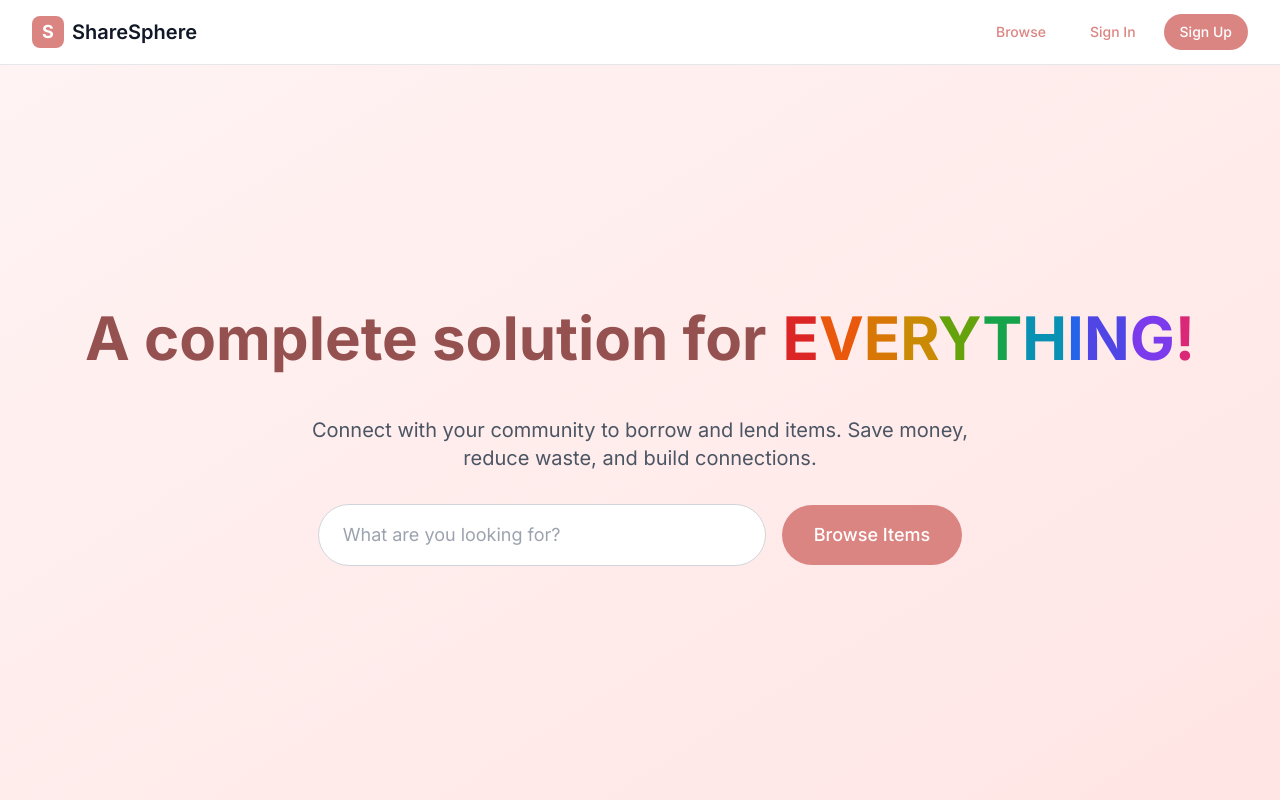
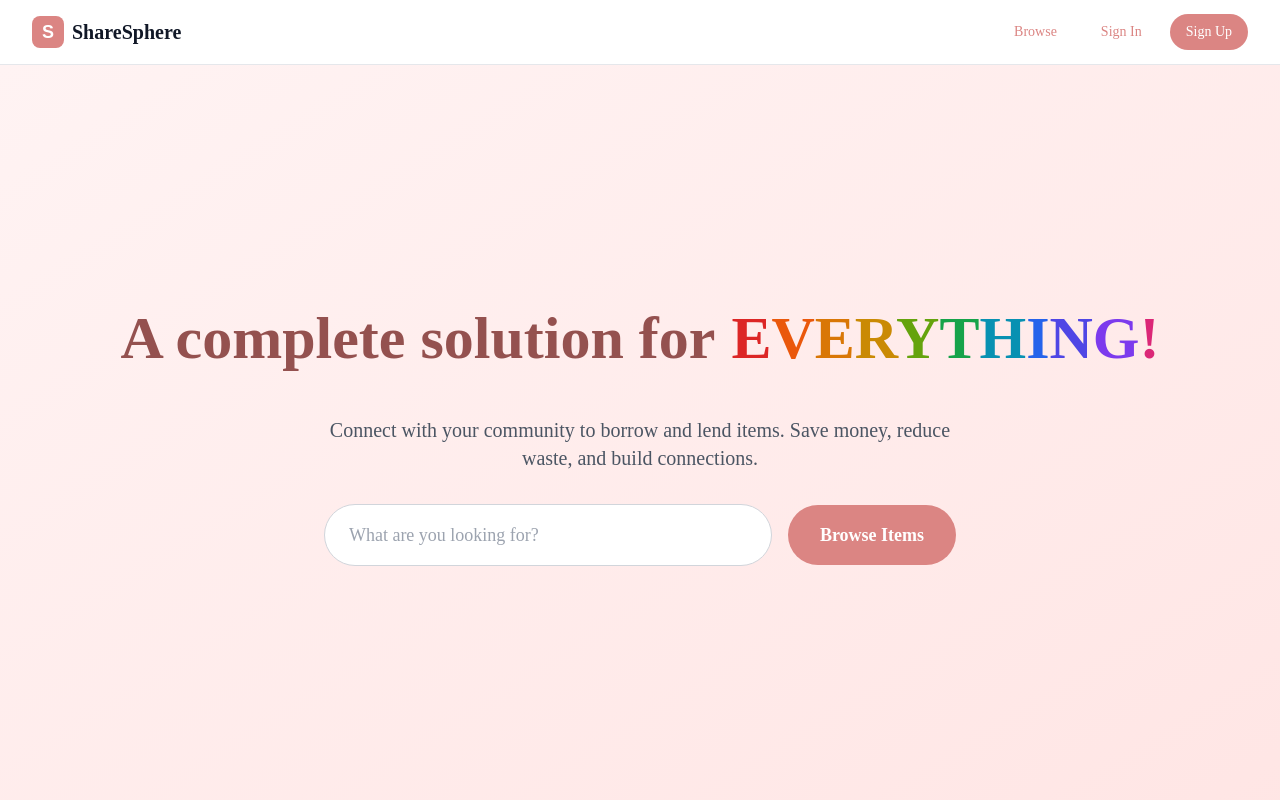
Before and after one commit to AsharTasneem/sharesphere, a React (Vite) app: page / in a window 1280 px wide. Shown: the top 800 px of the page. Built offline with nearby package versions, Linux system fonts and the light colour scheme.

Commit message:
feat: font changed

```diff
--- a/index.html
+++ b/index.html
@@ -1,12 +1,16 @@
-<!doctype html>
+<!DOCTYPE html>
 <html lang="en">
   <head>
     <meta charset="UTF-8" />
     <link rel="icon" type="image/svg+xml" href="/vite.svg" />
     <meta name="viewport" content="width=device-width, initial-scale=1.0" />
-    <link rel="preconnect" href="https://fonts.googleapis.com">
-    <link rel="preconnect" href="https://fonts.gstatic.com" crossorigin>
-    <link href="https://fonts.googleapis.com/css2?family=Inter:wght@400;500;600;700&display=swap" rel="stylesheet">
+    <link rel="preconnect" href="https://fonts.googleapis.com" />
+    <link rel="preconnect" href="https://fonts.gstatic.com" crossorigin />
+    <link
+      href="https://fonts.googleapis.com/css2?family=Inter:wght@400;500;600;700&display=swap"
+      rel="stylesheet"
+    />
+
     <title>ShareSphere - Peer-to-Peer Item Rental</title>
   </head>
   <body>
--- a/src/components/layout/DroppingText.tsx
+++ b/src/components/layout/DroppingText.tsx
@@ -68,7 +68,7 @@ const DroppingTextsGSAP = () => {
   return (
     <div
       ref={containerRef}
-      className="w-full py-6 flex flex-col md:flex-row justify-center items-center overflow-hidden font-light leading-snug"
+      className="w-full py-6 flex flex-col md:flex-row justify-center items-center overflow-hidden leading-snug font-cormorant font-bold"
     >
       <span className="text-4xl lg:text-6xl font-bold text-primary-800 mr-4">
         A complete solution for
@@ -79,7 +79,7 @@ const DroppingTextsGSAP = () => {
           <div
             key={word}
             ref={(el) => (itemsRef.current[i] = el)}
-            className="col-start-1 row-start-1 text-4xl lg:text-6xl font-bold text-gray-900"
+            className="col-start-1 row-start-1 text-4xl lg:text-6xl text-gray-900"
             style={{
               opacity: 0,
               whiteSpace: "nowrap",
--- a/src/components/layout/Footer.tsx
+++ b/src/components/layout/Footer.tsx
@@ -56,7 +56,7 @@ const Footer = ({ className = "" }: FooterProps) => {
               <div className="w-10 h-10 bg-primary-600 rounded-lg flex items-center justify-center">
                 <span className="text-white font-bold text-xl">S</span>
               </div>
-              <span className="text-2xl font-bold text-gray-900">
+              <span className="text-2xl font-bold text-gray-900 font-playfair">
                 ShareSphere
               </span>
             </div>
--- a/src/components/layout/Navbar.tsx
+++ b/src/components/layout/Navbar.tsx
@@ -103,7 +103,7 @@ export function Navbar({ showSidebarToggle = false }: NavbarProps) {
               <div className="w-8 h-8 bg-primary-600 rounded-lg flex items-center justify-center flex-shrink-0">
                 <span className="text-white font-bold text-lg">S</span>
               </div>
-              <span className="text-xl font-semibold text-gray-900 hidden sm:block whitespace-nowrap">
+              <span className="text-xl font-bold text-gray-900 hidden sm:block whitespace-nowrap font-playfair">
                 ShareSphere
               </span>
             </Link>
--- a/src/components/layout/ServiceCard.tsx
+++ b/src/components/layout/ServiceCard.tsx
@@ -87,7 +87,10 @@ const ServiceCardItem = ({ service }: { service: ServiceItemData }) => {
           </h3>
 
           {/* Description */}
-          <p ref={descRef} className="text-sm text-gray-600">
+          <p
+            ref={descRef}
+            className="text-md text-gray-600 font-playfair font-medium text-justify"
+          >
             {service.description}
           </p>
         </div>
--- a/src/components/ui/Button.tsx
+++ b/src/components/ui/Button.tsx
@@ -17,7 +17,7 @@ export function Button({
   className = '',
   ...props
 }: ButtonProps) {
-  const baseStyles = 'font-medium rounded-full transition-colors focus:outline-none focus:ring-2 focus:ring-primary-500 focus:ring-offset-2 disabled:opacity-50 disabled:cursor-not-allowed inline-flex items-center justify-center';
+  const baseStyles = 'font-medium rounded-full transition-colors focus:outline-none focus:ring-2 focus:ring-primary-500 focus:ring-offset-2 disabled:opacity-50 disabled:cursor-not-allowed inline-flex items-center justify-center font-playfair';
 
   const variantStyles = {
     primary: 'bg-primary-600 hover:bg-primary-700 text-white',
--- a/src/components/ui/CustomSelect.tsx
+++ b/src/components/ui/CustomSelect.tsx
@@ -193,7 +193,10 @@ export const CustomSelect = ({
   };
 
   return (
-    <div ref={dropdownRef} className={cn("relative w-full", className)}>
+    <div
+      ref={dropdownRef}
+      className={cn("relative w-full", className, "font-playfair")}
+    >
       {/* Trigger Button */}
       <button
         type="button"
--- a/src/components/ui/Input.tsx
+++ b/src/components/ui/Input.tsx
@@ -17,7 +17,7 @@ export const Input = forwardRef<HTMLInputElement, InputProps>(
     };
 
     return (
-      <div className="w-full">
+      <div className="w-full font-playfair">
         {label && (
           <label className="block text-sm font-medium text-gray-700 mb-1">
             {label}
--- a/src/components/ui/Textarea.tsx
+++ b/src/components/ui/Textarea.tsx
@@ -1,5 +1,5 @@
-import { TextareaHTMLAttributes, forwardRef } from 'react';
-import { cn } from '@/lib/utils';
+import { TextareaHTMLAttributes, forwardRef } from "react";
+import { cn } from "@/lib/utils";
 
 interface TextareaProps extends TextareaHTMLAttributes<HTMLTextAreaElement> {
   label?: string;
@@ -7,9 +7,9 @@ interface TextareaProps extends TextareaHTMLAttributes<HTMLTextAreaElement> {
 }
 
 export const Textarea = forwardRef<HTMLTextAreaElement, TextareaProps>(
-  ({ label, error, className = '', ...props }, ref) => {
+  ({ label, error, className = "", ...props }, ref) => {
     return (
-      <div className="w-full">
+      <div className="w-full font-playfair">
         {label && (
           <label className="block text-sm font-medium text-gray-700 mb-1">
             {label}
@@ -19,8 +19,8 @@ export const Textarea = forwardRef<HTMLTextAreaElement, TextareaProps>(
         <textarea
           ref={ref}
           className={cn(
-            'w-full px-4 py-3 rounded-xl border border-gray-300 focus:border-primary-500 focus:ring-2 focus:ring-primary-500 focus:ring-opacity-20 outline-none transition-colors resize-none placeholder:text-gray-400',
-            error && 'border-red-500 focus:border-red-500 focus:ring-red-500',
+            "w-full px-4 py-3 rounded-xl border border-gray-300 focus:border-primary-500 focus:ring-2 focus:ring-primary-500 focus:ring-opacity-20 outline-none transition-colors resize-none placeholder:text-gray-400",
+            error && "border-red-500 focus:border-red-500 focus:ring-red-500",
             className
           )}
           {...props}
@@ -35,4 +35,4 @@ export const Textarea = forwardRef<HTMLTextAreaElement, TextareaProps>(
   }
 );
 
-Textarea.displayName = 'Textarea';
+Textarea.displayName = "Textarea";
--- a/src/pages/LandingPage.tsx
+++ b/src/pages/LandingPage.tsx
@@ -28,7 +28,6 @@ export interface ServiceItemData {
 }
 
 export default function LandingPage() {
-
   const defaultServices: ServiceItemData[] = [
     {
       icon: <UserGroupIcon className="w-6 h-6" />,
@@ -174,7 +173,7 @@ export default function LandingPage() {
             <span className="text-primary-600">Share What You Have</span> */}
             <DroppingTextsGSAP />
           </h1>
-          <p className="hero-subtitle text-xl text-gray-600 mb-8 max-w-2xl mx-auto">
+          <p className="hero-subtitle text-xl text-gray-600 mb-8 max-w-2xl mx-auto font-cormorant">
             Connect with your community to borrow and lend items. Save money,
             reduce waste, and build connections.
           </p>
@@ -183,11 +182,13 @@ export default function LandingPage() {
               <input
                 type="text"
                 placeholder="What are you looking for?"
-                className="w-full px-6 py-4 rounded-full border border-gray-300 focus:border-primary-500 focus:ring-2 focus:ring-primary-500 focus:ring-opacity-20 outline-none text-lg"
+                className="w-full px-6 py-4 rounded-full border border-gray-300 focus:border-primary-500 focus:ring-2 focus:ring-primary-500 focus:ring-opacity-20 outline-none text-lg font-cormorant font-medium"
               />
             </div>
             <Link to="/browse">
-              <Button size="lg">Browse Items</Button>
+              <Button size="lg" className="font-cormorant font-bold">
+                Browse Items
+              </Button>
             </Link>
           </div>
         </div>
--- a/src/pages/ProfilePage.tsx
+++ b/src/pages/ProfilePage.tsx
@@ -298,7 +298,7 @@ export default function ProfilePage() {
                   />
                   {/* Country Select - Fixed to Pakistan */}
                   <div className="space-y-1">
-                    <label className="text-sm font-medium text-gray-700">
+                    <label className="text-sm font-medium text-gray-700 font-playfair">
                       Country
                     </label>
                     <Input
@@ -310,7 +310,7 @@ export default function ProfilePage() {
 
                   {/* State Select */}
                   <div className="space-y-1">
-                    <label className="text-sm font-medium text-gray-700">
+                    <label className="text-sm font-medium text-gray-700 font-playfair">
                       State / Province
                     </label>
                     <CustomSelect
--- a/tailwind.config.js
+++ b/tailwind.config.js
@@ -19,7 +19,11 @@ export default {
         surface: "#FFFFFF",
       },
       fontFamily: {
-        sans: ["Inter", "system-ui", "sans-serif"],
+        sans: ["Fira Sans", "sans-serif"],
+        cormorant: ["Cormorant", "Cormorant Garamond", "serif"],
+        tino: ["Tino", "serif"],
+        playfair: ["Playfair Display", "serif"],
+        fira: ["Fira Sans", "sans-serif"],
       },
     },
   },
```
